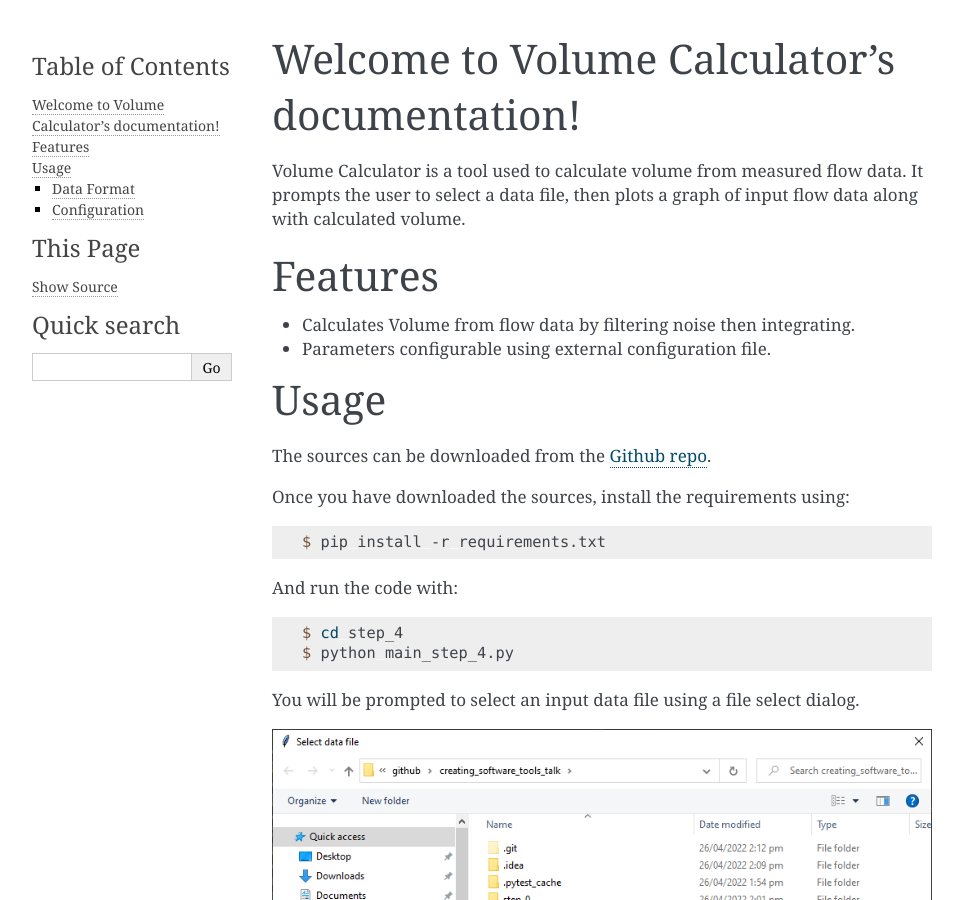
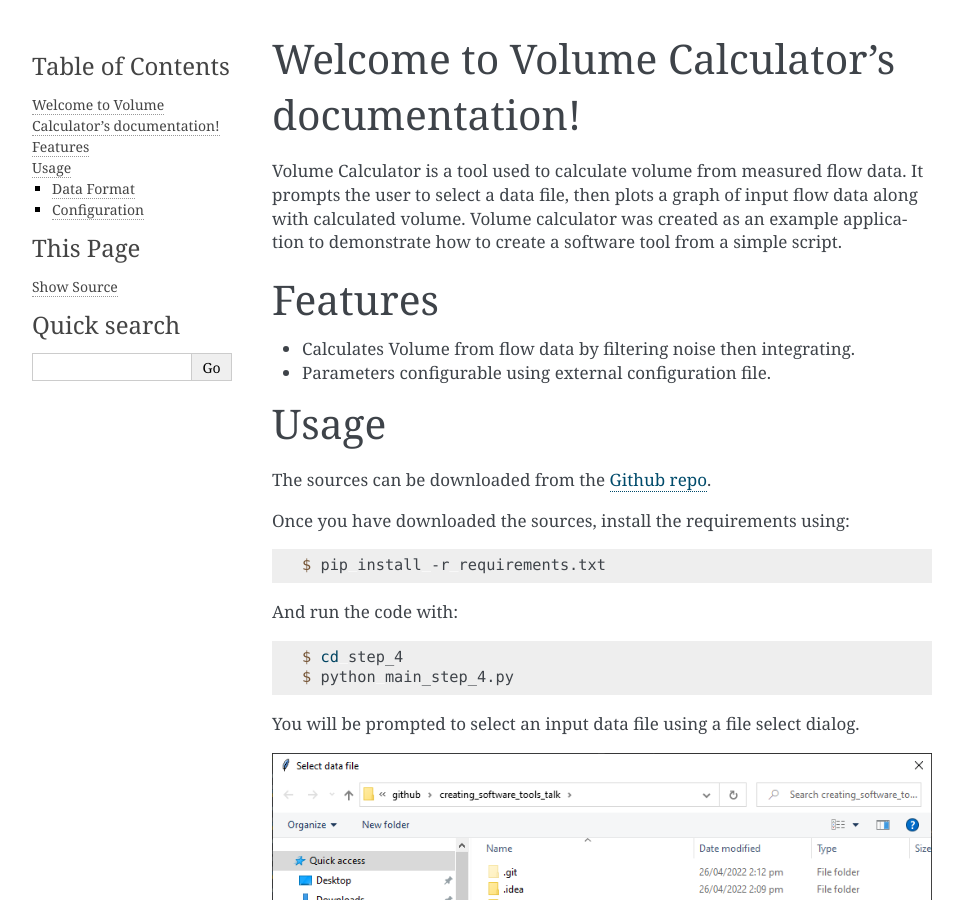
Before and after one commit to acreegan/creating_software_tools_talk, a Sphinx documentation site: the page built from step_4/docs/index.rst, in a window 1280 px wide and 900 px high. Shown: the whole window, without its empty margins (148-1111 px from the left). Built offline with Sphinx 7.4.7, drawn with Linux system fonts in a browser that asks for light colours.

```diff
--- a/step_4/docs/index.rst
+++ b/step_4/docs/index.rst
@@ -6,7 +6,8 @@
 Welcome to Volume Calculator's documentation!
 =============================================
 Volume Calculator is a tool used to calculate volume from measured flow data. It prompts the user to select
-a data file, then plots a graph of input flow data along with calculated volume.
+a data file, then plots a graph of input flow data along with calculated volume. Volume calculator was created
+as an example application to demonstrate how to create a software tool from a simple script.
 
 Features
 ========
```
Also changed, not shown: 2 other files.
